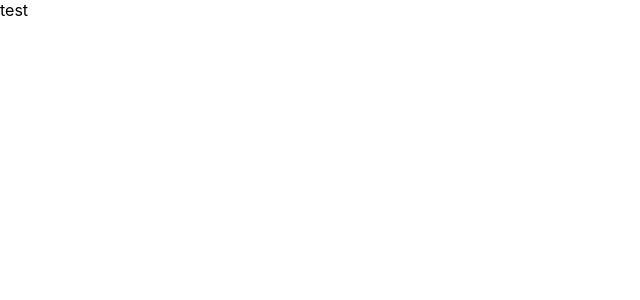
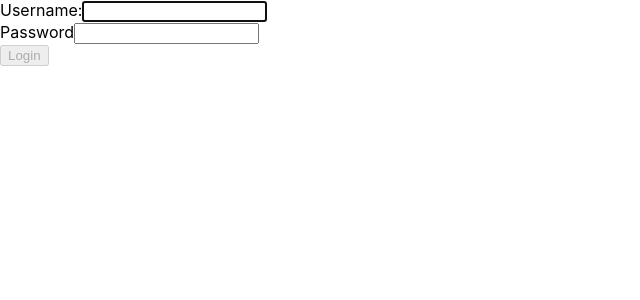
Before and after one commit to joseffd/dashboard, a React (Create React App) app: page / in a window 1280 px wide. Shown: the top 300 px of the page, without its empty margins (0-640 px from the left). Built offline with nearby package versions, Linux system fonts and the light colour scheme.

Commit message:
login form setup

```diff
--- a/package.json
+++ b/package.json
@@ -7,6 +7,7 @@
     "@testing-library/react": "^11.2.2",
     "@testing-library/user-event": "^12.6.0",
     "react": "^17.0.1",
+    "react-bootstrap": "^1.4.0",
     "react-dom": "^17.0.1",
     "react-router-dom": "^5.2.0",
     "react-scripts": "4.0.1",
--- a/src/App.js
+++ b/src/App.js
@@ -1,7 +1,7 @@
 import logo from './logo.svg';
 import './App.css';
 import { Route, Switch } from "react-router-dom";
-import { LoginPage } from "./login/LoginPage";
+import  LoginPage  from "./login/LoginPage";
 
 function App() {
   return (
--- a/src/login/LoginPage.js
+++ b/src/login/LoginPage.js
@@ -1,11 +1,43 @@
+import React, { useState } from "react";
+import Form from "react-bootstrap/Form";
+import Button from "react-bootstrap/Button";
 
+export default function LoginPage() {
+    const [username, setUsername] = useState("");
+    const [password, setPassword] = useState("");
 
-const LoginPage = () => {
+    function validateForm() {
+        return username.length > 0 && password.length > 0;
+    }
+
+    function handleSubmit(event) {
+        event.preventDefault();
+    }
+
     return (
-        <div>
-            test
+        <div className="Login">
+            <Form onSubmit={handleSubmit}>
+                <Form.Group size="lg" controlId="email">
+                    <Form.Label>Username:</Form.Label>
+                    <Form.Control
+                        autoFocus
+                        type="username"
+                        value={username}
+                        onChange={(input) => setUsername(input.target.value)}
+                    />
+                </Form.Group>
+                <Form.Group size="lg" controlId="password">
+                    <Form.Label>Password</Form.Label>
+                    <Form.Control
+                        type="password"
+                        value={password}
+                        onChange={(input) => setPassword(input.target.value)}
+                    />
+                </Form.Group>
+                <Button block size="lg" type="submit" disabled={!validateForm()}>
+                    Login
+                </Button>
+            </Form>
         </div>
-    )
+    );
 }
-
-export {LoginPage};
```
Also changed, not shown: 2 other files (tests, documents, lock files or other folders).
